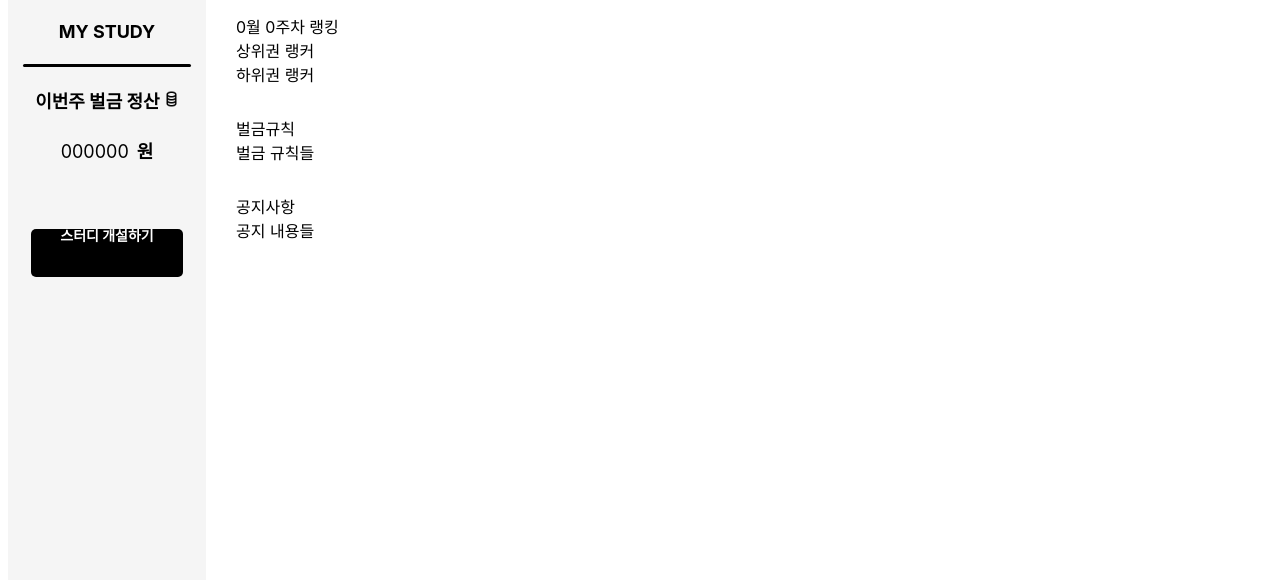
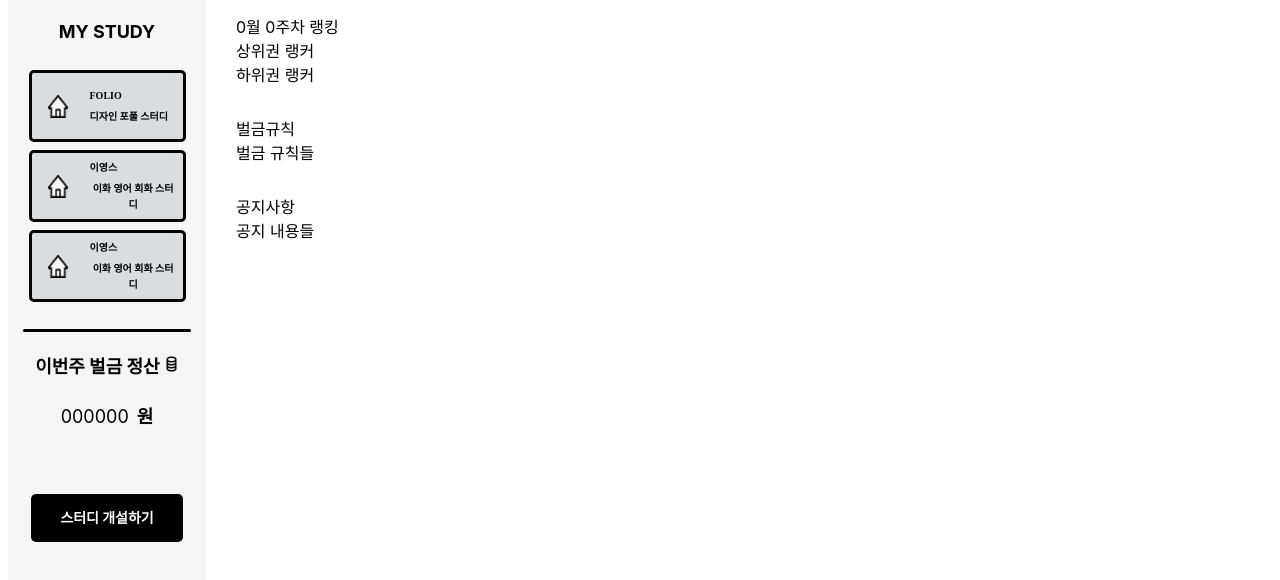
Before and after one commit to EFUB-steady/steady-front, a React (Create React App) app: page / in a window 1280 px wide. Shown: the part 232-812 px from the top of the page. Built offline with nearby package versions, Linux system fonts and the light colour scheme; a web font is replaced by a local one.

Commit message:
💄 SideBar 수정 및 생성

```diff
--- /dev/null
+++ b/src/ui/components/sidebar/MoreStudyBtn.js
@@ -0,0 +1,30 @@
+import styled from "styled-components";
+import { BLACK100 } from "../../../core/colors";
+
+export default function MoreStudy() {
+  return (
+    <div style={{ marginTop: "58.58px" }}>
+      <MoreBtn>
+        <MoreStudyBtn>스터디 개설하기</MoreStudyBtn>
+      </MoreBtn>
+    </div>
+  );
+}
+
+const MoreBtn = styled.div`
+  width: 152px;
+  height: 48px;
+  background-color: ${BLACK100};
+  border-radius: 5px;
+`;
+
+const MoreStudyBtn = styled.div`
+  display: flex;
+  height: 100%;
+  font-weight: 700;
+  font-size: 14px;
+  line-height: 100%;
+  color: white;
+  justify-content: center;
+  align-items: center;
+`;
--- a/src/ui/components/sidebar/SideBar.js
+++ b/src/ui/components/sidebar/SideBar.js
@@ -3,15 +3,17 @@ import { BLACK100, gray100 } from "../../../core/colors";
 import { Body2, Subtitle2 } from "../../../core/texts";
 import logo from "./SideBarLogo.png";
 import coin from "./icon_coin.png";
-import MoreStudy from "./MoreStudy";
+import MoreStudy from "./MoreStudyBtn";
+import SideBarStudy from "./SideBarStudy";
 
 export default function SideBar() {
   return (
     <SideBarBox>
       <Logo src={logo} />
-      <div style={{ marginTop: "40px" }}>
+      <div style={{ marginTop: "40px", marginBottom: "25px" }}>
         <Subtitle2>MY STUDY</Subtitle2>
       </div>
+      <SideBarStudy />
       <Bar />
       <div
         style={{
@@ -38,7 +40,7 @@ export default function SideBar() {
           <Subtitle2>원</Subtitle2>
         </span>
       </div>
-      <MoreStudy/>
+      <MoreStudy />
     </SideBarBox>
   );
 }
--- /dev/null
+++ b/src/ui/components/sidebar/SideBarStudy.js
@@ -0,0 +1,50 @@
+import React from "react";
+import styled from "styled-components";
+import { gray300 } from "../../../core/colors";
+import homeblack from "./btn_home_click.png";
+import homewhite from "./btn_home_default.png";
+import SideBarStudyBox from "./SideBarStudy2";
+
+const STUDY_DATA = [
+  {
+    id: 1,
+    name: "FOLIO",
+    explain: "디자인 포폴 스터디",
+  },
+  {
+    id: 2,
+    name: "이영스",
+    explain: "이화 영어 회화 스터디",
+  },
+  {
+    id: 3,
+    name: "이영스",
+    explain: "이화 영어 회화 스터디",
+  },
+];
+
+export default function SideBarStudy() {
+  return (
+    <>
+      {STUDY_DATA.map((study) => (
+        <SideBarStudyBox key={study.id} study={study} />
+      ))}
+    </>
+  );
+}
+
+const Wrapper = styled.button`
+  background-color: ${gray300};
+  border: 3px solid #000000;
+  border-radius: 5px;
+  margin-top: 4px;
+  margin-bottom: 4px;
+`;
+const Homeimage1 = styled.img`
+  width: 23px;
+  height: 20px;
+`;
+const Homeimage2 = styled.img`
+  width: 20px;
+  height: 19.09px;
+`;
--- /dev/null
+++ b/src/ui/components/sidebar/SideBarStudy2.js
@@ -0,0 +1,57 @@
+import React from "react";
+import styled from "styled-components";
+import { gray300 } from "../../../core/colors";
+import { Subtitle4, Title5 } from "../../../core/texts";
+import homewhite from "./btn_home_default.png";
+
+export default function SideBarStudyBox({ study }) {
+  return (
+    <Wrapper>
+      <ImageContainer>
+        <Homeimage src={homewhite} />
+      </ImageContainer>
+      <StudyContainer>
+        <div style={{ marginBottom: "4px" }}>
+          <Title5>{study.name}</Title5>
+        </div>
+        <Subtitle4>{study.explain}</Subtitle4>
+      </StudyContainer>
+    </Wrapper>
+  );
+}
+
+const Wrapper = styled.button`
+  display: flex;
+  background-color: ${gray300};
+  border: 3px solid #000000;
+  border-radius: 5px;
+  margin-top: 4px;
+  margin-bottom: 4px;
+  width: 157px;
+  height: 72px;
+`;
+
+const StudyContainer = styled.div`
+  display: flex;
+  flex-direction: column;
+  align-items: flex-start;
+  justify-content: center;
+  height: 100%;
+  margin-left: 12px;
+`;
+
+const Homeimage = styled.img`
+  width: 20px;
+  height: 23px;
+  justify-content: center;
+  align-items: center;
+  display: flex;
+`;
+
+const ImageContainer = styled.div`
+  display: flex;
+  height: 100%;
+  justify-content: center;
+  align-items: center;
+  margin: 0 10px;
+`;
```
Also changed, not shown: src/ui/components/sidebar/btn_home_click.png (added), src/ui/components/sidebar/btn_home_default.png (added).
